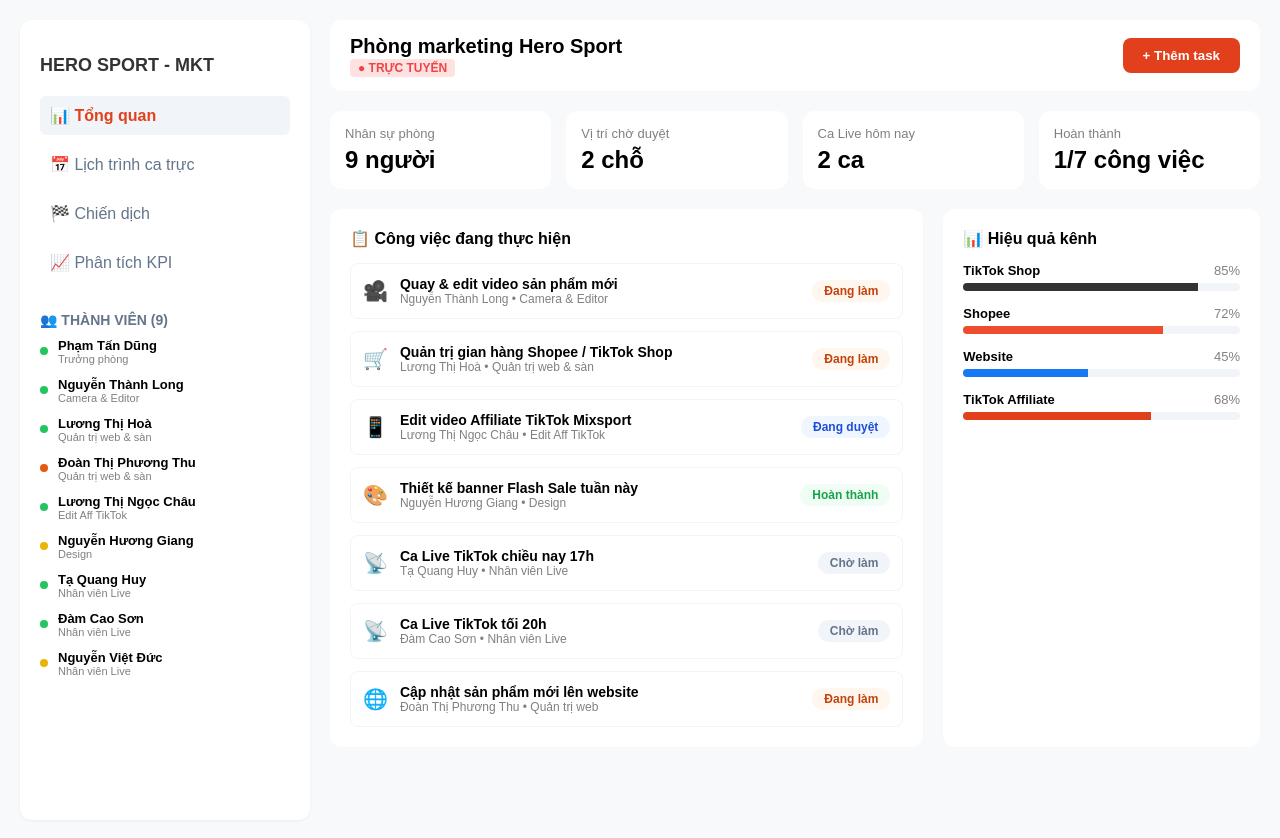
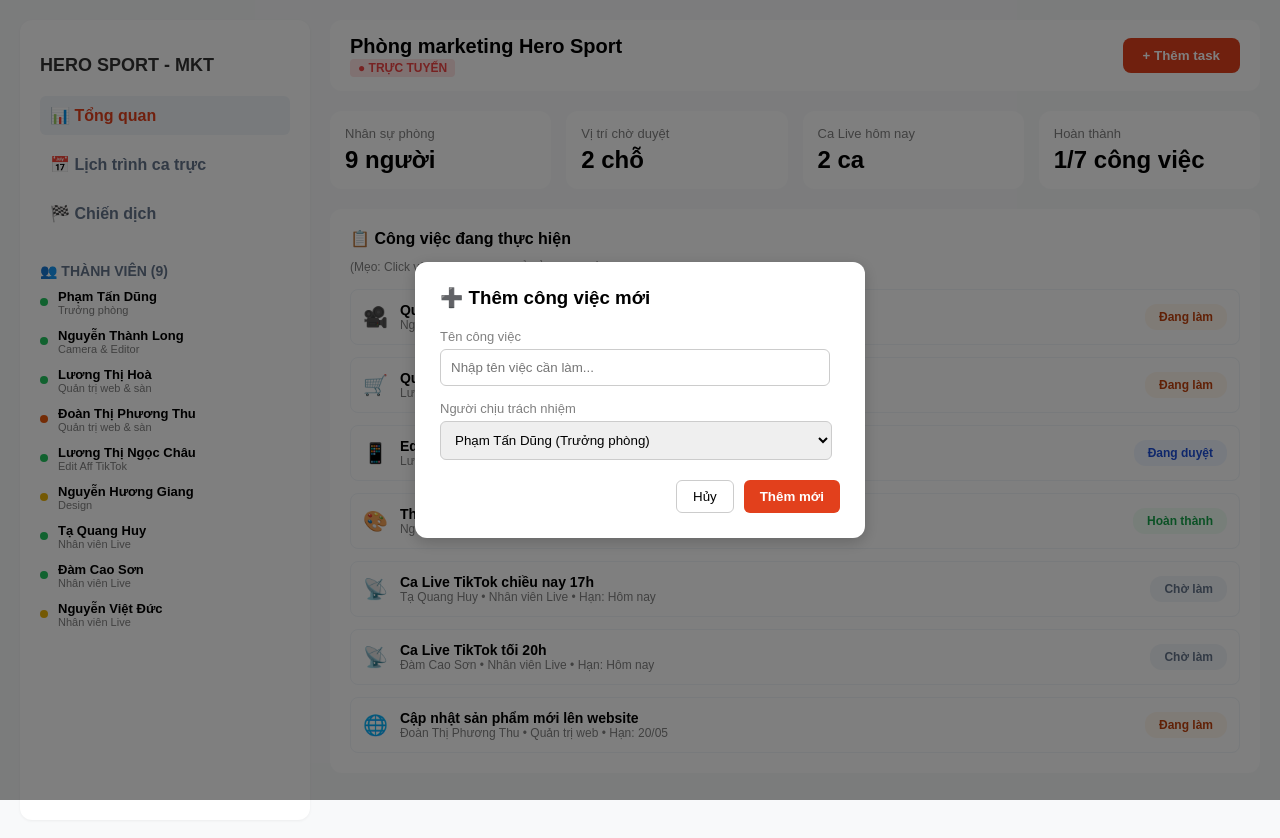
Before and after one commit to daocong1401cnsh-code/herosport, a Next.js app: page / in a window 1280 px wide. Both pictures are taken after a click on the button "+ Thêm task". Built offline with nearby package versions, Linux system fonts and the light colour scheme.

Commit message:
Update page.tsx

```diff
--- a/app/page.tsx
+++ b/app/page.tsx
@@ -1,62 +1,89 @@
 "use client";
-import { useState, useEffect } from "react";
+import { useState } from "react";
 
 // ===================== DATA =====================
 const members = [
-  { initials: "PD", name: "Phạm Tấn Dũng", role: "Trưởng phòng", status: "online", type: "Full Time", color: "#fff7ed", textColor: "#c2410c" },
-  { initials: "NL", name: "Nguyễn Thành Long", role: "Camera & Editor", status: "online", type: "Partime", color: "#eff6ff", textColor: "#1d4ed8" },
-  { initials: "LH", name: "Lương Thị Hoà", role: "Quản trị web & sàn", status: "online", type: "Full Time", color: "#f0fdf4", textColor: "#16a34a" },
-  { initials: "PT", name: "Đoàn Thị Phương Thu", role: "Quản trị web & sàn", status: "busy", type: "Full Time", color: "#faf5ff", textColor: "#7c3aed" },
-  { initials: "LC", name: "Lương Thị Ngọc Châu", role: "Edit Aff TikTok", status: "online", type: "Partime", color: "#fdf4ff", textColor: "#9333ea" },
-  { initials: "NG", name: "Nguyễn Hương Giang", role: "Design", status: "away", type: "Partime", color: "#fff0ed", textColor: "#E2401C" },
-  { initials: "TH", name: "Tạ Quang Huy", role: "Nhân viên Live", status: "online", type: "Partime", color: "#f0fdf4", textColor: "#15803d" },
-  { initials: "DS", name: "Đàm Cao Sơn", role: "Nhân viên Live", status: "online", type: "Partime", color: "#eff6ff", textColor: "#1e40af" },
-  { initials: "VD", name: "Nguyễn Việt Đức", role: "Nhân viên Live", status: "away", type: "Partime", color: "#fef9c3", textColor: "#854d0e" },
-];
-
-const initTasks = [
-  { id: 1, icon: "🎥", name: "Quay & edit video sản phẩm mới", sub: "Nguyễn Thành Long • Camera & Editor", status: "doing", due: "19/05", assignee: "NL" },
-  { id: 2, icon: "🛒", name: "Quản trị gian hàng Shopee / TikTok Shop", sub: "Lương Thị Hoà • Quản trị web & sàn", status: "doing", due: "18/05", assignee: "LH" },
-  { id: 3, icon: "📱", name: "Edit video Affiliate TikTok Mixsport", sub: "Lương Thị Ngọc Châu • Edit Aff TikTok", status: "review", due: "17/05", assignee: "LC" },
-  { id: 4, icon: "🎨", name: "Thiết kế banner Flash Sale tuần này", sub: "Nguyễn Hương Giang • Design", status: "done", due: "16/05", assignee: "NG" },
-  { id: 5, icon: "📡", name: "Ca Live TikTok chiều nay 17h", sub: "Tạ Quang Huy • Nhân viên Live", status: "todo", due: "Hôm nay", assignee: "TH" },
-  { id: 6, icon: "📡", name: "Ca Live TikTok tối 20h", sub: "Đàm Cao Sơn • Nhân viên Live", status: "todo", due: "Hôm nay", assignee: "DS" },
-  { id: 7, icon: "🌐", name: "Cập nhật sản phẩm mới lên website", sub: "Đoàn Thị Phương Thu • Quản trị web", status: "doing", due: "20/05", assignee: "PT" },
-];
-
-const analyticsKPI = [
-  { label: "Doanh số TikTok Shop", value: "245.600.000", unit: "VNĐ", icon: "🛍" },
-  { label: "Doanh số Shopee", value: "132.400.000", unit: "VNĐ", icon: "🏪" },
-  { label: "Lượt xem TikTok", value: "1.240.000", unit: "views", icon: "👁" },
-  { label: "Chi phí quảng cáo", value: "8.700.000", unit: "VNĐ", icon: "📣" },
-];
-
-const channels = [
-  { name: "TikTok Shop", pct: 85, color: "#333" },
-  { name: "Shopee", pct: 72, color: "#EE4D2D" },
-  { name: "Website", pct: 45, color: "#1877F2" },
-  { name: "TikTok Affiliate", pct: 68, color: "#E2401C" },
+  { initials: "PD", name: "Phạm Tấn Dũng", role: "Trưởng phòng", status: "online", type: "Full Time" },
+  { initials: "NL", name: "Nguyễn Thành Long", role: "Camera & Editor", status: "online", type: "Partime" },
+  { initials: "LH", name: "Lương Thị Hoà", role: "Quản trị web & sàn", status: "online", type: "Full Time" },
+  { initials: "PT", name: "Đoàn Thị Phương Thu", role: "Quản trị web & sàn", status: "busy", type: "Full Time" },
+  { initials: "LC", name: "Lương Thị Ngọc Châu", role: "Edit Aff TikTok", status: "online", type: "Partime" },
+  { initials: "NG", name: "Nguyễn Hương Giang", role: "Design", status: "away", type: "Partime" },
+  { initials: "TH", name: "Tạ Quang Huy", role: "Nhân viên Live", status: "online", type: "Partime" },
+  { initials: "DS", name: "Đàm Cao Sơn", role: "Nhân viên Live", status: "online", type: "Partime" },
+  { initials: "VD", name: "Nguyễn Việt Đức", role: "Nhân viên Live", status: "away", type: "Partime" },
 ];
 
 const statusMap: any = {
+  todo:   { label: "Chờ làm",    bg: "#f1f5f9", color: "#64748b" },
   doing:  { label: "Đang làm",   bg: "#fff7ed", color: "#c2410c" },
   review: { label: "Đang duyệt", bg: "#eff6ff", color: "#1d4ed8" },
   done:   { label: "Hoàn thành", bg: "#f0fdf4", color: "#16a34a" },
-  todo:   { label: "Chờ làm",    bg: "#f1f5f9", color: "#64748b" },
 };
 
 export default function Home() {
+  // --- Các State quản lý ứng dụng ---
+  const [activeTab, setActiveTab] = useState("overview"); // Tab hiện tại
+  const [tasks, setTasks] = useState([
+    { id: 1, icon: "🎥", name: "Quay & edit video sản phẩm mới", sub: "Nguyễn Thành Long • Camera & Editor", status: "doing", due: "19/05" },
+    { id: 2, icon: "🛒", name: "Quản trị gian hàng Shopee / TikTok Shop", sub: "Lương Thị Hoà • Quản trị web & sàn", status: "doing", due: "18/05" },
+    { id: 3, icon: "📱", name: "Edit video Affiliate TikTok Mixsport", sub: "Lương Thị Ngọc Châu • Edit Aff TikTok", status: "review", due: "17/05" },
+    { id: 4, icon: "🎨", name: "Thiết kế banner Flash Sale tuần này", sub: "Nguyễn Hương Giang • Design", status: "done", due: "16/05" },
+    { id: 5, icon: "📡", name: "Ca Live TikTok chiều nay 17h", sub: "Tạ Quang Huy • Nhân viên Live", status: "todo", due: "Hôm nay" },
+    { id: 6, icon: "📡", name: "Ca Live TikTok tối 20h", sub: "Đàm Cao Sơn • Nhân viên Live", status: "todo", due: "Hôm nay" },
+    { id: 7, icon: "🌐", name: "Cập nhật sản phẩm mới lên website", sub: "Đoàn Thị Phương Thu • Quản trị web", status: "doing", due: "20/05" },
+  ]);
+
+  // State cho Form thêm task mới
+  const [showModal, setShowModal] = useState(false);
+  const [newTaskName, setNewTaskName] = useState("");
+  const [newTaskAssignee, setNewTaskAssignee] = useState(members[0].name);
+
+  // Hàm xử lý thêm task mới
+  const handleAddTask = (e: any) => {
+    e.preventDefault();
+    if (!newTaskName.trim()) return;
+
+    const newTask = {
+      id: Date.now(),
+      icon: "📌",
+      name: newTaskName,
+      sub: `${newTaskAssignee}`,
+      status: "todo",
+      due: "Hôm nay"
+    };
+
+    setTasks([newTask, ...tasks]);
+    setNewTaskName("");
+    setShowModal(false);
+  };
+
+  // Hàm thay đổi nhanh trạng thái task khi bấm vào nút trạng thái
+  const toggleStatus = (id: number) => {
+    setTasks(tasks.map(t => {
+      if (t.id === id) {
+        const statusOrder = ["todo", "doing", "review", "done"];
+        const nextIndex = (statusOrder.indexOf(t.status) + 1) % statusOrder.length;
+        return { ...t, status: statusOrder[nextIndex] };
+      }
+      return t;
+    }));
+  };
+
+  // Tính toán số liệu động
+  const totalTasks = tasks.length;
+  const doneTasks = tasks.filter(t => t.status === "done").length;
+
   return (
     <div style={{ backgroundColor: "#f8f9fa", minHeight: "100vh", fontFamily: "sans-serif", padding: "20px", display: "flex", gap: "20px" }}>
 
-      {/* MENU BÊN TRÁI */}
+      {/* MENU BÊN TRÁI (ĐÃ CHẠY ĐƯỢC) */}
       <div style={{ width: "250px", backgroundColor: "white", padding: "20px", borderRadius: "12px", boxShadow: "0 1px 3px rgba(0,0,0,0.05)" }}>
         <h2 style={{ fontSize: "18px", fontWeight: "bold", marginBottom: "20px", color: "#333" }}>HERO SPORT - MKT</h2>
         <div style={{ display: "flex", flexDirection: "column", gap: "10px" }}>
-          <div style={{ padding: "10px", backgroundColor: "#f1f5f9", borderRadius: "6px", fontWeight: "bold", color: "#E2401C" }}>📊 Tổng quan</div>
-          <div style={{ padding: "10px", color: "#64748b" }}>📅 Lịch trình ca trực</div>
-          <div style={{ padding: "10px", color: "#64748b" }}>🏁 Chiến dịch</div>
-          <div style={{ padding: "10px", color: "#64748b" }}>📈 Phân tích KPI</div>
+          <div onClick={() => setActiveTab("overview")} style={{ padding: "10px", backgroundColor: activeTab === "overview" ? "#f1f5f9" : "transparent", borderRadius: "6px", fontWeight: "bold", color: activeTab === "overview" ? "#E2401C" : "#64748b", cursor: "pointer" }}>📊 Tổng quan</div>
+          <div onClick={() => setActiveTab("calendar")} style={{ padding: "10px", backgroundColor: activeTab === "calendar" ? "#f1f5f9" : "transparent", borderRadius: "6px", fontWeight: "bold", color: activeTab === "calendar" ? "#E2401C" : "#64748b", cursor: "pointer" }}>📅 Lịch trình ca trực</div>
+          <div onClick={() => setActiveTab("campaigns")} style={{ padding: "10px", backgroundColor: activeTab === "campaigns" ? "#f1f5f9" : "transparent", borderRadius: "6px", fontWeight: "bold", color: activeTab === "campaigns" ? "#E2401C" : "#64748b", cursor: "pointer" }}>🏁 Chiến dịch</div>
         </div>
 
         {/* THÀNH VIÊN ONLINE */}
@@ -83,14 +110,17 @@ export default function Home() {
             <h1 style={{ margin: 0, fontSize: "20px", fontWeight: "bold" }}>Phòng marketing Hero Sport</h1>
             <span style={{ backgroundColor: "#fee2e2", color: "#ef4444", padding: "2px 8px", borderRadius: "4px", fontSize: "12px", fontWeight: "bold" }}>● TRỰC TUYẾN</span>
           </div>
-          <button style={{ backgroundColor: "#E2401C", color: "white", border: "none", padding: "10px 20px", borderRadius: "8px", fontWeight: "bold", cursor: "pointer" }}>+ Thêm task</button>
+          <button onClick={() => setShowModal(true)} style={{ backgroundColor: "#E2401C", color: "white", border: "none", padding: "10px 20px", borderRadius: "8px", fontWeight: "bold", cursor: "pointer" }}>+ Thêm task</button>
         </div>
 
-        {/* Ô THỐNG KÊ NHANH */}
+        {/* HIỂN THỊ NỘI DUNG THEO TAB ĐANG CHỌN */}
+        {activeTab === "overview" && (
+          <>
+            {/* Ô THỐNG KÊ NHANH (SỐ LIỆU ĐỘNG) */}
             <div style={{ display: "grid", gridTemplateColumns: "repeat(4, 1fr)", gap: "15px" }}>
               <div style={{ backgroundColor: "white", padding: "15px", borderRadius: "12px" }}>
                 <div style={{ color: "gray", fontSize: "13px" }}>Nhân sự phòng</div>
-            <div style={{ fontSize: "24px", fontWeight: "bold", marginTop: "5px" }}>9 người</div>
+                <div style={{ fontSize: "24px", fontWeight: "bold", marginTop: "5px" }}>{members.length} người</div>
               </div>
               <div style={{ backgroundColor: "white", padding: "15px", borderRadius: "12px" }}>
                 <div style={{ color: "gray", fontSize: "13px" }}>Vị trí chờ duyệt</div>
@@ -102,53 +132,83 @@ export default function Home() {
               </div>
               <div style={{ backgroundColor: "white", padding: "15px", borderRadius: "12px" }}>
                 <div style={{ color: "gray", fontSize: "13px" }}>Hoàn thành</div>
-            <div style={{ fontSize: "24px", fontWeight: "bold", marginTop: "5px" }}>1/7 công việc</div>
+                <div style={{ fontSize: "24px", fontWeight: "bold", marginTop: "5px" }}>{doneTasks}/{totalTasks} công việc</div>
               </div>
             </div>
 
-        {/* DANH SÁCH CÔNG VIỆC VÀ BIỂU ĐỒ KÊNH */}
-        <div style={{ display: "flex", gap: "20px" }}>
-
-          {/* CỘT CÔNG VIỆC */}
-          <div style={{ flex: 2, backgroundColor: "white", padding: "20px", borderRadius: "12px" }}>
-            <h3 style={{ margin: "0 0 15px 0", fontSize: "16px" }}>📋 Công việc đang thực hiện</h3>
+            {/* DANH SÁCH CÔNG VIỆC CHẠY ĐƯỢC */}
+            <div style={{ backgroundColor: "white", padding: "20px", borderRadius: "12px" }}>
+              <h3 style={{ margin: "0 0 5px 0", fontSize: "16px" }}>📋 Công việc đang thực hiện</h3>
+              <p style={{ fontSize: "12px", color: "gray", marginBottom: "15px" }}>(Mẹo: Click vào nút Trạng thái để đổi nhanh tiến độ công việc)</p>
               <div style={{ display: "flex", flexDirection: "column", gap: "12px" }}>
-              {initTasks.map((t) => (
+                {tasks.map((t) => (
                   <div key={t.id} style={{ display: "flex", justifyContent: "space-between", alignItems: "center", padding: "12px", border: "1px solid #f1f5f9", borderRadius: "8px" }}>
                     <div style={{ display: "flex", gap: "12px", alignItems: "center" }}>
                       <span style={{ fontSize: "20px" }}>{t.icon}</span>
                       <div>
                         <div style={{ fontWeight: "bold", fontSize: "14px" }}>{t.name}</div>
-                      <div style={{ color: "gray", fontSize: "12px" }}>{t.sub}</div>
+                        <div style={{ color: "gray", fontSize: "12px" }}>{t.sub} • Hạn: {t.due}</div>
                       </div>
                     </div>
-                  <span style={{ backgroundColor: statusMap[t.status]?.bg, color: statusMap[t.status]?.color, padding: "4px 12px", borderRadius: "12px", fontSize: "12px", fontWeight: "bold" }}>
+                    <span onClick={() => toggleStatus(t.id)} style={{ backgroundColor: statusMap[t.status]?.bg, color: statusMap[t.status]?.color, padding: "6px 14px", borderRadius: "12px", fontSize: "12px", fontWeight: "bold", cursor: "pointer", transition: "0.2s" }}>
                       {statusMap[t.status]?.label}
                     </span>
                   </div>
                 ))}
               </div>
             </div>
+          </>
+        )}
 
-          {/* CỘT HIỆU QUẢ KÊNH */}
-          <div style={{ flex: 1, backgroundColor: "white", padding: "20px", borderRadius: "12px", display: "flex", flexDirection: "column", gap: "15px" }}>
-            <h3 style={{ margin: "0", fontSize: "16px" }}>📊 Hiệu quả kênh</h3>
-            {channels.map((c, idx) => (
-              <div key={idx}>
-                <div style={{ display: "flex", justifyContent: "space-between", fontSize: "13px", marginBottom: "5px" }}>
-                  <span style={{ fontWeight: "bold" }}>{c.name}</span>
-                  <span style={{ color: "gray" }}>{c.pct}%</span>
-                </div>
-                <div style={{ width: "100%", height: "8px", backgroundColor: "#f1f5f9", borderRadius: "4px", overflow: "hidden" }}>
-                  <div style={{ width: `${c.pct}%`, height: "100%", backgroundColor: c.color }} />
+        {activeTab === "calendar" && (
+          <div style={{ backgroundColor: "white", padding: "20px", borderRadius: "12px" }}>
+            <h3 style={{ margin: "0 0 15px 0", fontSize: "16px" }}>📅 Lịch trình ca trực tuần này</h3>
+            <div style={{ padding: "15px", backgroundColor: "#f8f9fa", borderRadius: "8px", color: "#333" }}>
+              • <strong>Ca chiều (17h)</strong>: Tạ Quang Huy trực Live TikTok.<br/><br/>
+              • <strong>Ca tối (20h)</strong>: Đàm Cao Sơn trực Live TikTok.
             </div>
           </div>
-            ))}
+        )}
+
+        {activeTab === "campaigns" && (
+          <div style={{ backgroundColor: "white", padding: "20px", borderRadius: "12px" }}>
+            <h3 style={{ margin: "0 0 15px 0", fontSize: "16px" }}>🏁 Các chiến dịch marketing đang triển khai</h3>
+            <div style={{ display: "flex", flexDirection: "column", gap: "10px" }}>
+              <div style={{ padding: "12px", border: "1px solid #eee", borderRadius: "6px" }}>🔥 <strong>Flash Sale 5/5</strong> - Ngân sách: 5.000.000đ (Đã hoàn thành)</div>
+              <div style={{ padding: "12px", border: "1px solid #eee", borderRadius: "6px" }}>👟 <strong>Ra mắt BST Li-Ning Hè 2025</strong> - Ngân sách: 8.000.000đ (Đang chạy)</div>
             </div>
+          </div>
+        )}
 
       </div>
 
+      {/* POPUP (MODAL) FORM THÊM TASK MỚI KHI BẤM NÚT */}
+      {showModal && (
+        <div style={{ position: "fixed", top: 0, left: 0, width: "100vw", height: "100vh", backgroundColor: "rgba(0,0,0,0.5)", display: "flex", justifyContent: "center", alignItems: "center", zIndex: 999 }}>
+          <div style={{ backgroundColor: "white", padding: "25px", borderRadius: "12px", width: "400px", boxShadow: "0 4px 15px rgba(0,0,0,0.2)" }}>
+            <h3 style={{ margin: "0 0 20px 0" }}>➕ Thêm công việc mới</h3>
+            <form onSubmit={handleAddTask}>
+              <div style={{ marginBottom: "15px" }}>
+                <label style={{ display: "block", fontSize: "13px", color: "gray", marginBottom: "5px" }}>Tên công việc</label>
+                <input type="text" value={newTaskName} onChange={(e) => setNewTaskName(e.target.value)} placeholder="Nhập tên việc cần làm..." style={{ width: "92%", padding: "10px", borderRadius: "6px", border: "1px solid #ccc" }} required />
               </div>
+              <div style={{ marginBottom: "20px" }}>
+                <label style={{ display: "block", fontSize: "13px", color: "gray", marginBottom: "5px" }}>Người chịu trách nhiệm</label>
+                <select value={newTaskAssignee} onChange={(e) => setNewTaskAssignee(e.target.value)} style={{ width: "98%", padding: "10px", borderRadius: "6px", border: "1px solid #ccc" }}>
+                  {members.map((m, idx) => (
+                    <option key={idx} value={m.name}>{m.name} ({m.role})</option>
+                  ))}
+                </select>
+              </div>
+              <div style={{ display: "flex", justifyContent: "end", gap: "10px" }}>
+                <button type="button" onClick={() => setShowModal(false)} style={{ padding: "8px 16px", borderRadius: "6px", border: "1px solid #ccc", backgroundColor: "white", cursor: "pointer" }}>Hủy</button>
+                <button type="submit" style={{ padding: "8px 16px", borderRadius: "6px", border: "none", backgroundColor: "#E2401C", color: "white", fontWeight: "bold", cursor: "pointer" }}>Thêm mới</button>
+              </div>
+            </form>
+          </div>
+        </div>
+      )}
+
     </div>
   );
 }
```
Lines whose indentation alone changed are shown as unchanged.
